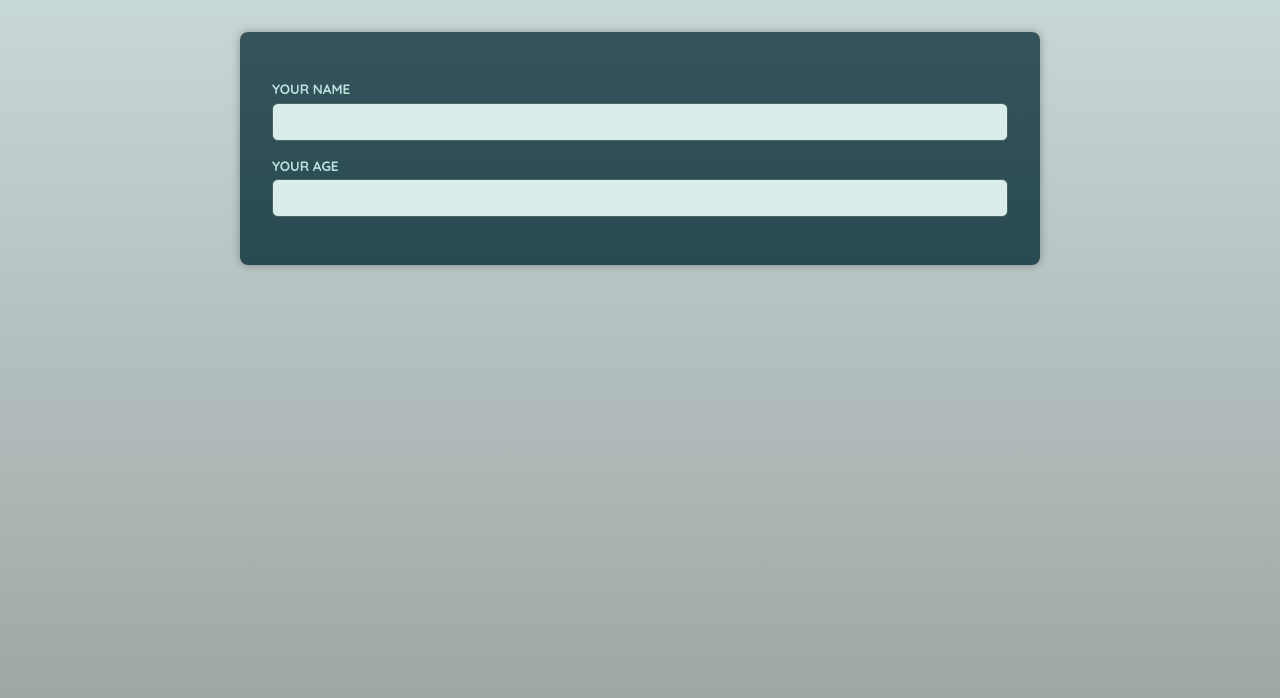
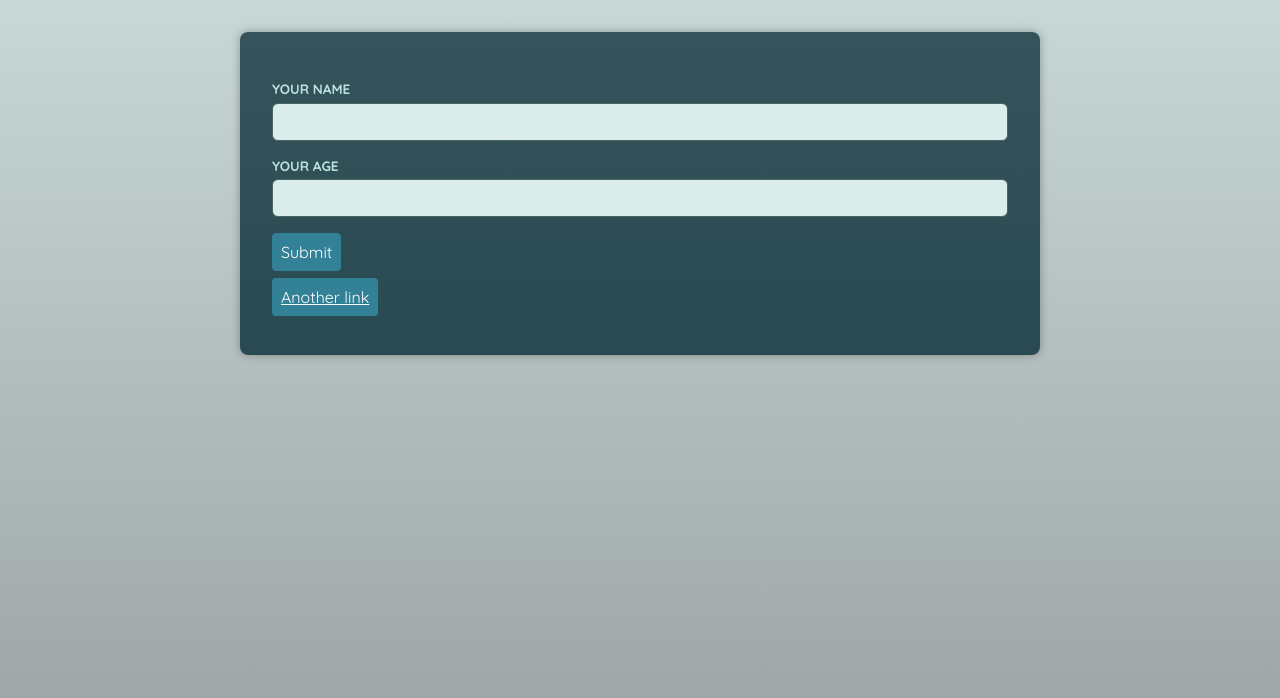
Before and after one commit to helen25sur/react-typescript, a React app in the folder react-ts-advanced-components/: page / in a window 1280 px wide. Shown: the top 698 px of the page. Built offline with nearby package versions, Linux system fonts and the light colour scheme; the HTML template or start-up script is replaced by a standard one; a web font is replaced by a local one.

Commit message:
feat: create Button component

```diff
--- a/react-ts-advanced-components/src/App.tsx
+++ b/react-ts-advanced-components/src/App.tsx
@@ -1,3 +1,4 @@
+import Button from "./components/Button";
 import Input from "./components/Input";
 
 function App() {
@@ -5,6 +6,12 @@ function App() {
     <main>
       <Input id="name" label="Your name" type="text" />
       <Input id="age" label="Your age" type="number" />
+      <p>
+        <Button el="button" className="button" text="Submit" />
+      </p>
+      <p>
+        <Button el="anchor" className="button" text="Another link" href="https://google.com" />
+      </p>
     </main>
   );
 }
--- /dev/null
+++ b/react-ts-advanced-components/src/components/Button.tsx
@@ -0,0 +1,26 @@
+import { type ComponentPropsWithoutRef } from "react";
+
+type ButtonProps = {
+  el: 'button';
+  text: string;
+} & ComponentPropsWithoutRef<'button'>;
+
+type LinkProps = {
+  el: 'anchor';
+  text: string;
+} & ComponentPropsWithoutRef<'a'>;
+
+type ButtonLinkProps = ButtonProps | LinkProps;
+
+export default function Button(props: ButtonLinkProps) {
+  const { el } = props;
+  if (el === 'button') {
+    const { text, ...buttonProps } = props;
+
+    return <button {...buttonProps}>{text}</button>;
+  }
+
+  const { text, ...linkProps } = props;
+
+  return <a {...linkProps}>{text}</a>;
+}
```
